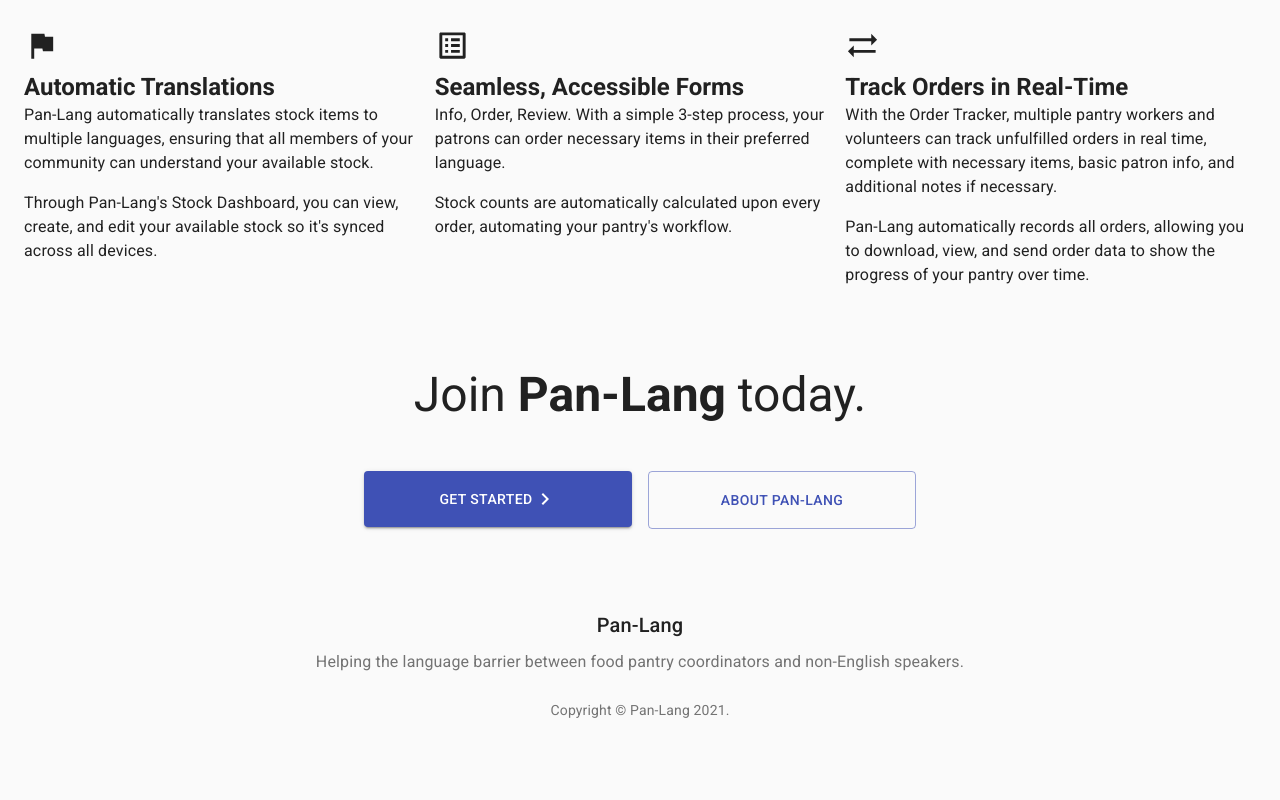
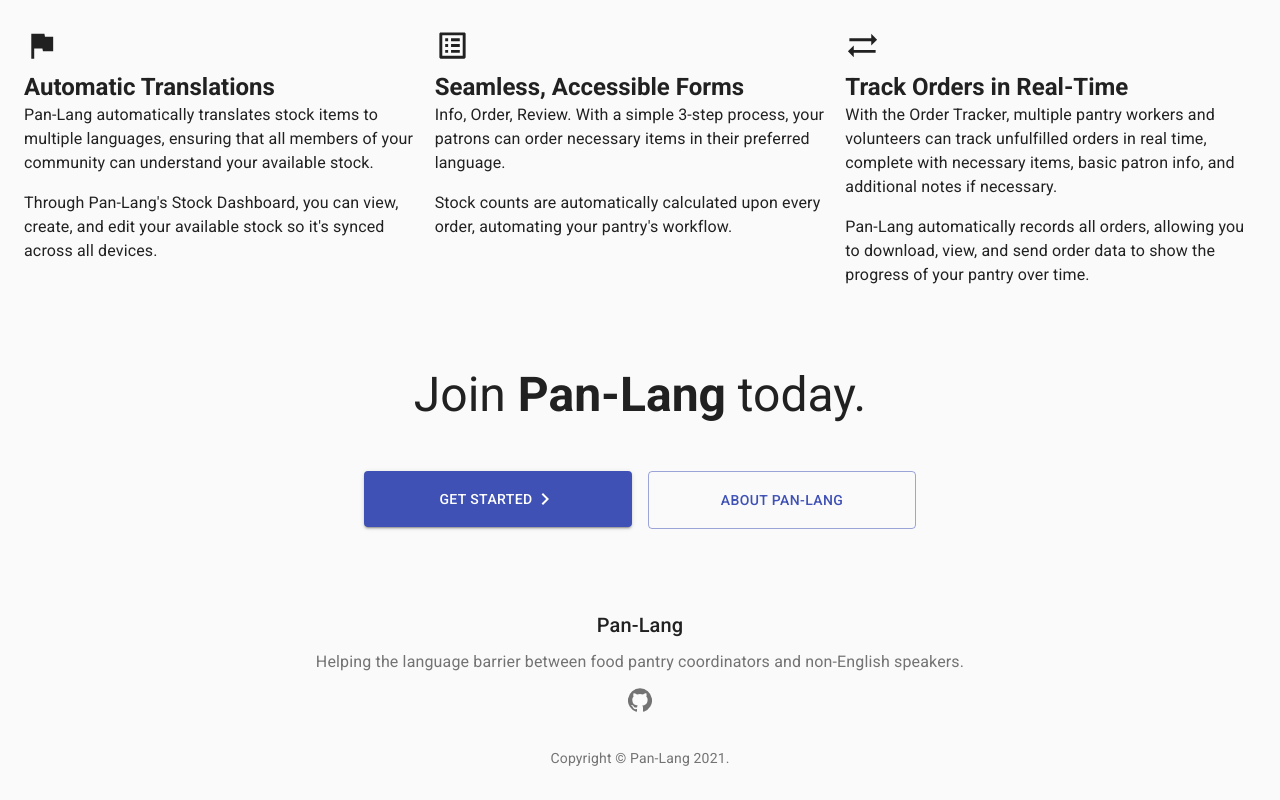
Before and after one commit to Pan-Lang/pan-lang.github.io, a React (Create React App) app: page / in a window 1280 px wide. Shown: the part 440-1240 px from the top of the page. Before the commit the page ends 1192 px from the top, so only its background shows below. Built offline with nearby package versions, Linux system fonts and the light colour scheme; no server answers.

Commit message:
Make footer component and add GitHub

```diff
--- /dev/null
+++ b/src/components/Footer.js
@@ -0,0 +1,73 @@
+import React from 'react';
+import IconButton from '@material-ui/core/IconButton';
+import GitHubIcon from '@material-ui/icons/GitHub';
+import Typography from '@material-ui/core/Typography';
+import { makeStyles } from '@material-ui/core';
+
+/**
+ * Global footer for Pan-Lang
+ */
+function Footer() {
+  const classes = useStyles();
+  return (
+    <footer className={classes.footer}>
+      <Typography variant="h6" align="center" gutterBottom>
+        {'Pan-Lang'}
+      </Typography>
+      <Typography
+        variant="subtitle1"
+        align="center"
+        color="textSecondary"
+        component="p"
+      >
+        {
+          'Helping the language barrier between food pantry coordinators and non-English speakers.'
+        }
+      </Typography>
+
+      {/* GitHub link */}
+      <a
+        href="https://github.com/Pan-Lang"
+        target="_blank"
+        rel="noopener noreferrer"
+        className={classes.github}
+      >
+        <IconButton aria-label="github">
+          <GitHubIcon />
+        </IconButton>
+      </a>
+
+      {/* Copyright */}
+      <Typography
+        variant="body2"
+        color="textSecondary"
+        align="center"
+        className={classes.copyright}
+      >
+        {'Copyright © '}
+        Pan-Lang {new Date().getFullYear()}
+        {'.'}
+      </Typography>
+    </footer>
+  );
+}
+
+const useStyles = makeStyles((theme) => ({
+  footer: {
+    display: 'flex',
+    flexDirection: 'column',
+    width: '100%',
+    marginTop: theme.spacing(5),
+    paddingTop: theme.spacing(4),
+    paddingBottom: theme.spacing(4),
+  },
+  github: {
+    marginLeft: 'auto',
+    marginRight: 'auto',
+  },
+  copyright: {
+    marginTop: theme.spacing(3),
+  },
+}));
+
+export default Footer;
--- a/src/components/NavDrawer.js
+++ b/src/components/NavDrawer.js
@@ -77,6 +77,7 @@
    */
   async function signOut() {
     await auth.signOut();
+    handleClose();
     navigateTo(LANDING);
   }
 
--- a/src/pages/About.js
+++ b/src/pages/About.js
@@ -5,6 +5,7 @@
 import kgs5 from '../images/kgs5.png';
 import renzol2 from '../images/renzol2.png';
 import evanmm3 from '../images/evanmm3.png';
+import Footer from '../components/Footer';
 
 /**
  * About page for Pan-Lang
@@ -83,6 +84,8 @@
           ))}
         </Container>
       </Container>
+
+      <Footer />
     </Container>
   );
 }
--- a/src/pages/Home/Landing.js
+++ b/src/pages/Home/Landing.js
@@ -10,6 +10,7 @@
 import { makeStyles } from '@material-ui/core';
 import useMobile from '../../hooks/useMobile';
 import { INFO } from '../../constants/Landing';
+import Footer from '../../components/Footer';
 
 /**
  * Landing page for Pan-Lang.
@@ -76,6 +77,7 @@
 
       <Divider />
 
+      {/* Info */}
       <Grid container className={classes.info}>
         {INFO.map((section) => (
           <Grid item md={4} xs={12} className={classes.infoSection}>
@@ -132,31 +134,7 @@
         </Grid>
       </Container>
 
-      <footer className={classes.footer}>
-        <Typography variant="h6" align="center" gutterBottom>
-          {'Pan-Lang'}
-        </Typography>
-        <Typography
-          variant="subtitle1"
-          align="center"
-          color="textSecondary"
-          component="p"
-        >
-          {
-            'Helping the language barrier between food pantry coordinators and non-English speakers.'
-          }
-        </Typography>
-        <Typography
-          variant="body2"
-          color="textSecondary"
-          align="center"
-          className={classes.copyright}
-        >
-          {'Copyright © '}
-          Pan-Lang {new Date().getFullYear()}
-          {'.'}
-        </Typography>
-      </footer>
+      <Footer />
     </Container>
   );
 }
@@ -164,8 +142,6 @@
 const useStyles = makeStyles((theme) => ({
   root: {
     marginTop: 110,
-    display: 'flex',
-    flexDirection: 'column',
     minHeight: '100vh',
   },
   subtitle: {
@@ -190,15 +166,6 @@
       margin: theme.spacing(2),
     },
   },
-  footer: {
-    width: '100%',
-    marginTop: 'auto',
-    paddingTop: theme.spacing(4),
-    paddingBottom: theme.spacing(4),
-  },
-  copyright: {
-    marginTop: theme.spacing(3),
-  },
 }));
 
 export default Landing;
--- a/src/pages/SignIn.js
+++ b/src/pages/SignIn.js
@@ -15,7 +15,8 @@
 import { makeStyles } from '@material-ui/core';
 import { useHistory } from 'react-router-dom';
 import { LANDING } from '../constants/Routes';
-import logo from '../images/logo_nobg.png'
+import logo from '../images/logo_nobg.png';
+import Footer from '../components/Footer';
 
 /**
  * Sign in page for Pan-Lang
@@ -33,11 +34,7 @@
   return (
     <Container maxWidth="md" className={classes.page}>
       {/* Logo */}
-      <img
-        src={logo}
-        alt="Pan-Lang logo"
-        style={{ width: 120, height: 120 }}
-      />
+      <img src={logo} alt="Pan-Lang logo" style={{ width: 120, height: 120 }} />
 
       <Typography variant="h2" className={classes.title}>
         Join Pan-Lang today.
@@ -61,6 +58,8 @@
 
       {/* Error */}
       {error && <ErrorAlert body="An error occurred." />}
+
+      <Footer />
     </Container>
   );
 }
```
